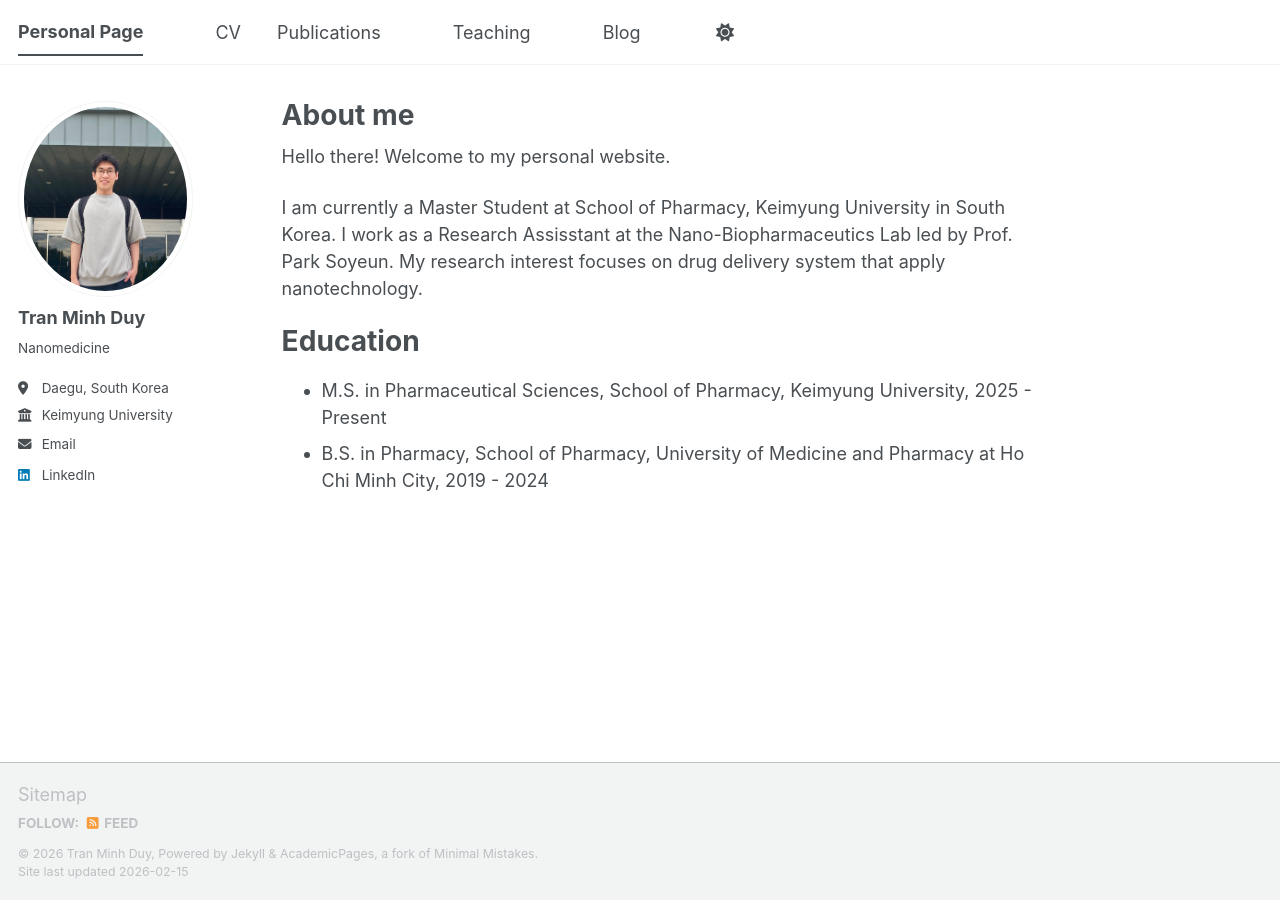
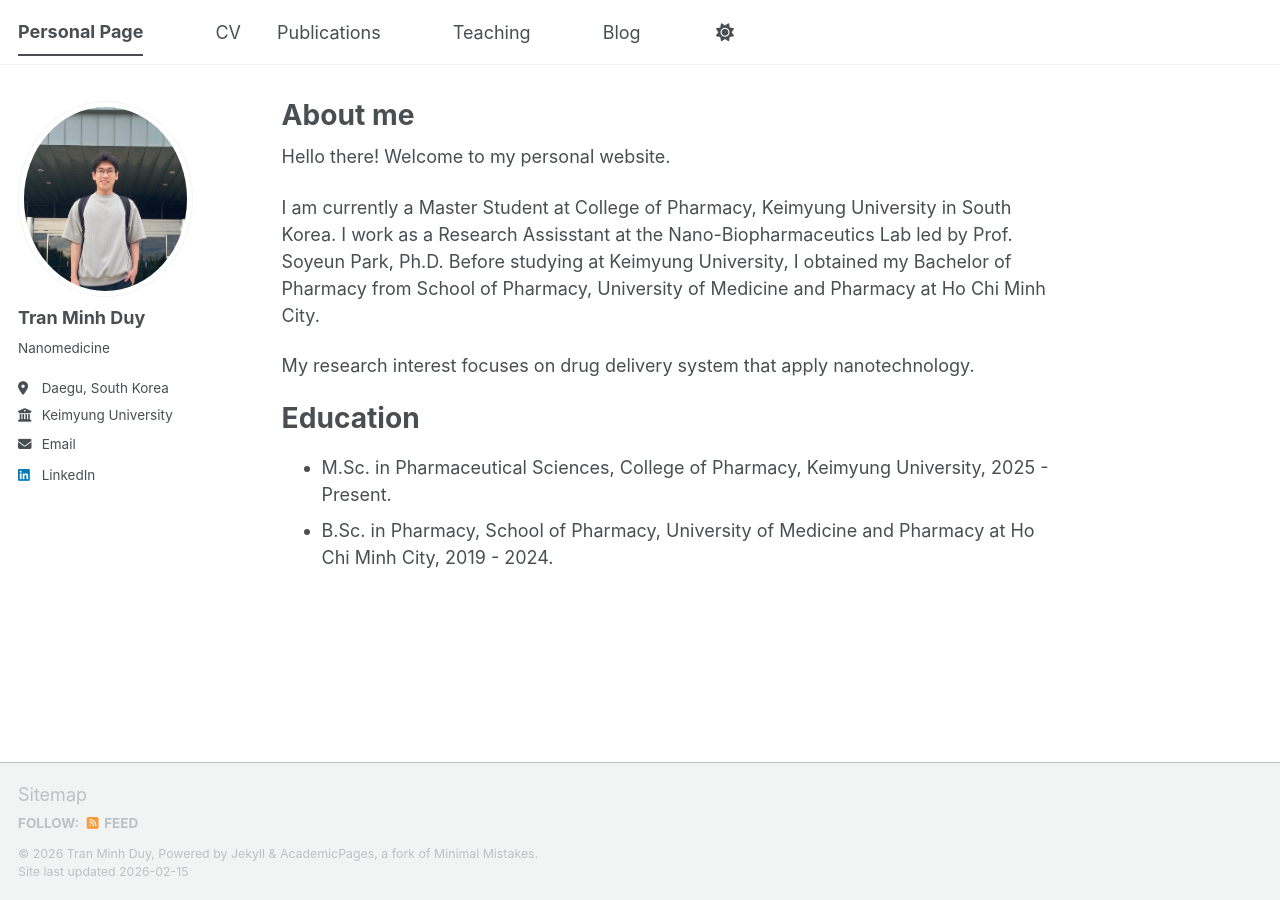
Before and after one commit to tranminhduy-git/tmduy.github.io, a Jekyll site: the page built from _pages/about.md, in a window 1280 px wide. Built offline with Jekyll 4.4.1, drawn with Linux system fonts in a browser that asks for light colours; a script bundle is joined from its source files by our own code; library files that are not in the unit come from our copies.

Commit message:
Update about.md

```diff
--- a/_pages/about.md
+++ b/_pages/about.md
@@ -9,9 +9,11 @@ redirect_from:
 
 Hello there! Welcome to my personal website.
 
-I am currently a Master Student at School of Pharmacy, Keimyung University in South Korea. I work as a Research Assisstant at the Nano-Biopharmaceutics Lab led by Prof. Park Soyeun. My research interest focuses on drug delivery system that apply nanotechnology.
+I am currently a Master Student at College of Pharmacy, Keimyung University in South Korea. I work as a Research Assisstant at the Nano-Biopharmaceutics Lab led by Prof. Soyeun Park, Ph.D. Before studying at Keimyung University, I obtained my Bachelor of Pharmacy from School of Pharmacy, University of Medicine and Pharmacy at Ho Chi Minh City.
+
+My research interest focuses on drug delivery system that apply nanotechnology.
 
 Education
 ======
-* M.S. in Pharmaceutical Sciences, School of Pharmacy, Keimyung University, 2025 - Present
-* B.S. in Pharmacy, School of Pharmacy, University of Medicine and Pharmacy at Ho Chi Minh City, 2019 - 2024
+* M.Sc. in Pharmaceutical Sciences, College of Pharmacy, Keimyung University, 2025 - Present.
+* B.Sc. in Pharmacy, School of Pharmacy, University of Medicine and Pharmacy at Ho Chi Minh City, 2019 - 2024.
```
